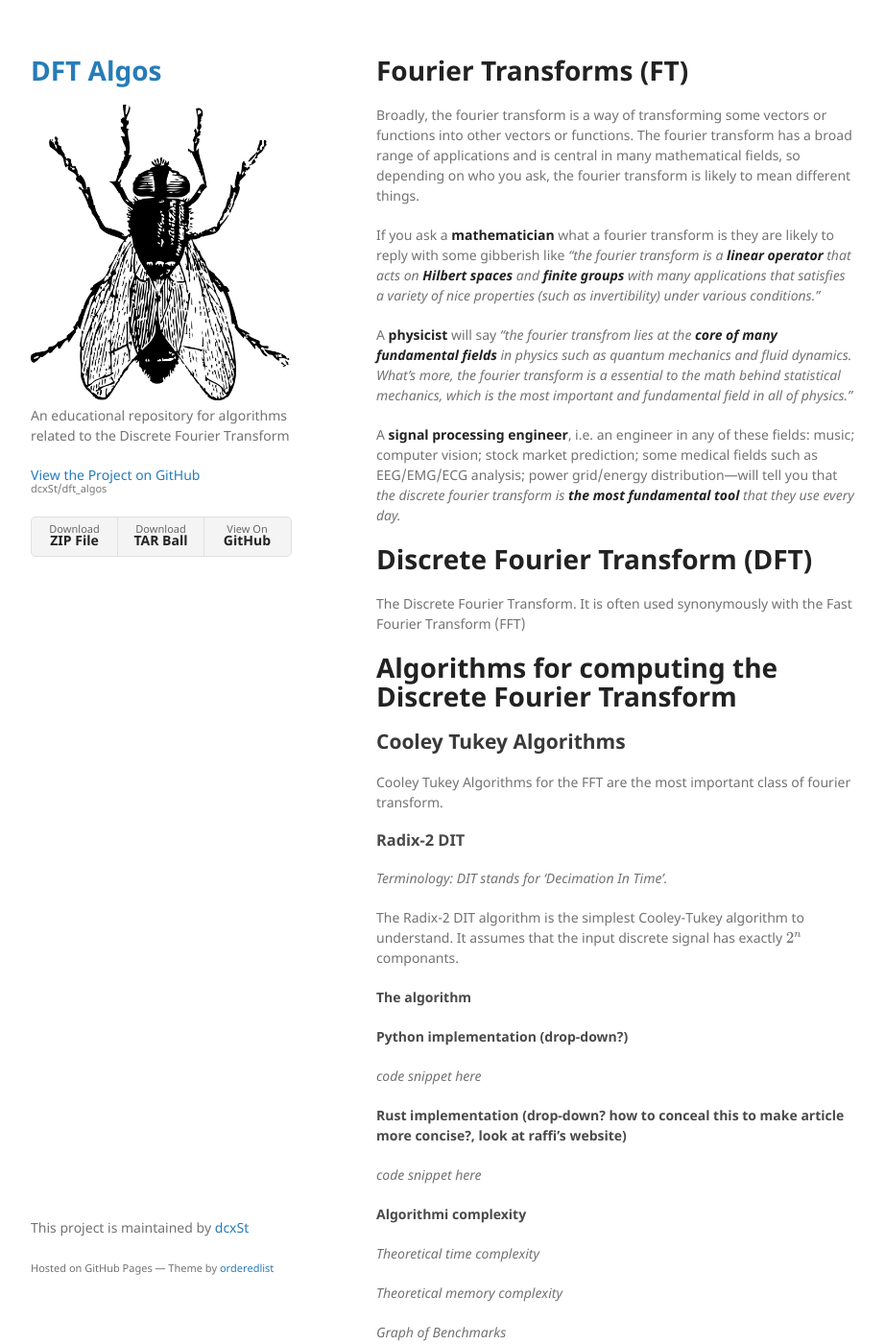
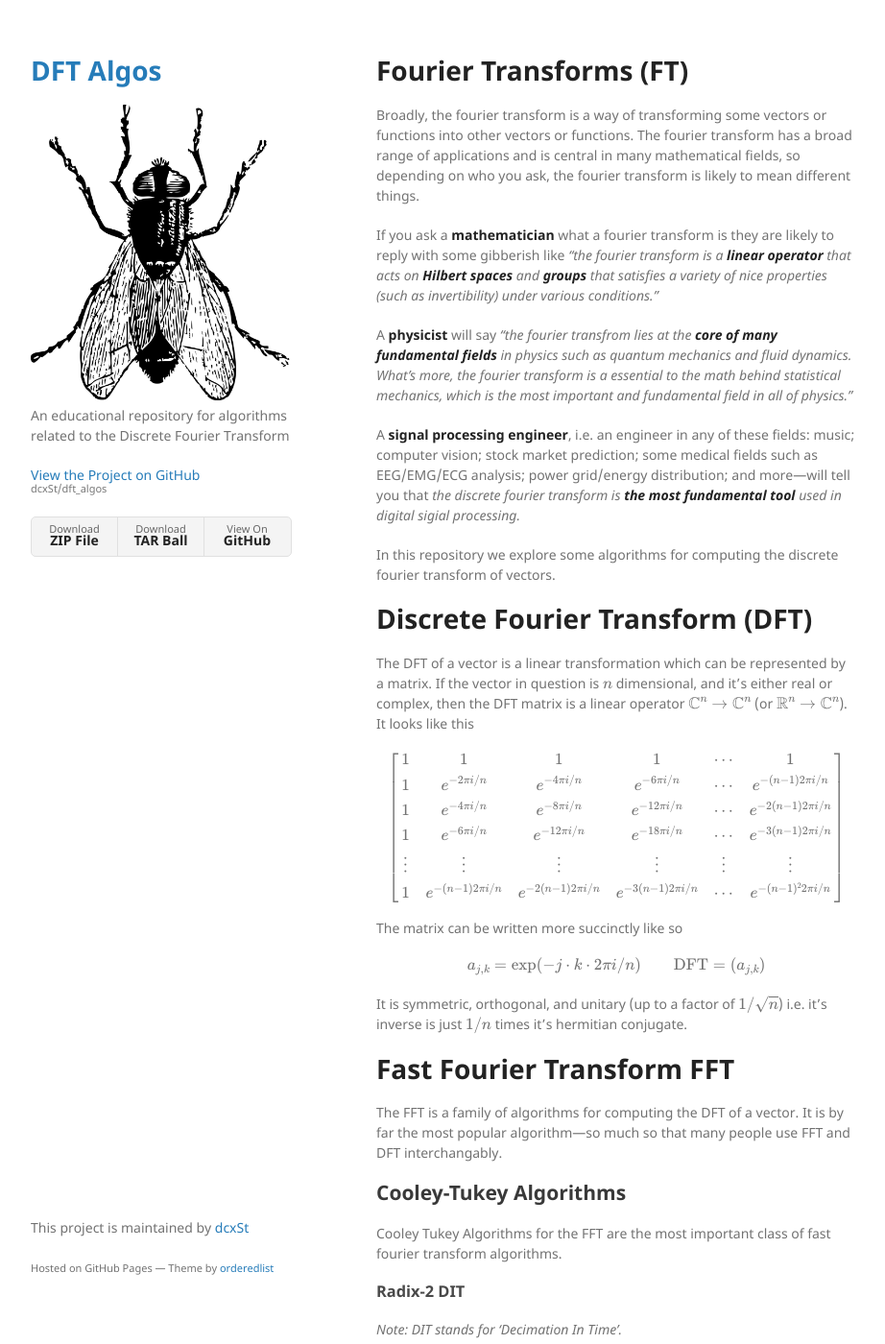
Before and after one commit to dcxSt/dft_algos, a Jekyll site: the page built from index.md, in a window 1280 px wide and 1400 px high. Shown: the whole window at 96% size, without its empty margins (178-1100 px from the left). Built offline with Jekyll 4.4.1, drawn with Linux system fonts in a browser that asks for light colours; formulas are drawn with MathJax 3; our own code applies the rules of GitHub Pages for plain Markdown files; some of the changed text lies outside the part shown.

Commit message:
added first code snipet and math

````diff
--- a/index.md
+++ b/index.md
@@ -5,29 +5,69 @@
 # Fourier Transforms (FT)
 Broadly, the fourier transform is a way of transforming some vectors or functions into other vectors or functions. The fourier transform has a broad range of applications and is central in many mathematical fields, so depending on who you ask, the fourier transform is likely to mean different things.
 
-If you ask a **mathematician** what a fourier transform is they are likely to reply with some gibberish like *"the fourier transform is a **linear operator** that acts on **Hilbert spaces** and **finite groups** with many applications that satisfies a variety of nice properties (such as invertibility) under various conditions."*
+If you ask a **mathematician** what a fourier transform is they are likely to reply with some gibberish like *"the fourier transform is a **linear operator** that acts on **Hilbert spaces** and **groups** that satisfies a variety of nice properties (such as invertibility) under various conditions."*
 
 A **physicist** will say *"the fourier transfrom lies at the **core of many fundamental fields** in physics such as quantum mechanics and fluid dynamics. What's more, the fourier transform is a essential to the math behind statistical mechanics, which is the most important and fundamental field in all of physics."*
 
-A **signal processing engineer**, i.e. an engineer in any of these fields: music; computer vision; stock market prediction; some medical fields such as EEG/EMG/ECG analysis; power grid/energy distribution—will tell you that *the discrete fourier transform is **the most fundamental tool** that they use every day.*
+A **signal processing engineer**, i.e. an engineer in any of these fields: music; computer vision; stock market prediction; some medical fields such as EEG/EMG/ECG analysis; power grid/energy distribution; and more—will tell you that *the discrete fourier transform is **the most fundamental tool** used in digital sigial processing.*
+
+In this repository we explore some algorithms for computing the discrete fourier transform of vectors.
 
 # Discrete Fourier Transform (DFT)
-The Discrete Fourier Transform. It is often used synonymously with the Fast Fourier Transform (FFT)
+The DFT of a vector is a linear transformation which can be represented by a matrix. If the vector in question is \\(n\\) dimensional, and it's either real or complex, then the DFT matrix is a linear operator \\(\mathbb{C}^n\to\mathbb{C}^n\\) (or \\(\mathbb{R}^n\to\mathbb{C}^n\\)). It looks like this
 
-# Algorithms for computing the Discrete Fourier Transform
+$$
+\begin{bmatrix}
+  1 & 1            & 1            & 1            & \cdots & 1 \\
+  1 & e^{-2\pi i/n} & e^{-4\pi i/n} & e^{-6\pi i/n} & \cdots & e^{-(n-1)2\pi i/n} \\
+  1 & e^{-4\pi i/n} & e^{-8\pi i/n} & e^{-12\pi i/n} & \cdots & e^{-2(n - 1)2\pi i/n} \\
+  1 & e^{-6\pi i/n} & e^{-12\pi i/n} & e^{-18\pi i/n} & \cdots & e^{-3(n - 1)2\pi i/n} \\
+  \vdots & \vdots & \vdots & \vdots & \vdots & \vdots \\
+  1 & e^{-(n-1)2\pi i/n} & e^{-2(n-1)2\pi i/n} & e^{-3(n-1)2\pi i/n} & \cdots & e^{-(n-1)^2 2\pi i/n}
+\end{bmatrix}
+$$
 
-## Cooley Tukey Algorithms
-Cooley Tukey Algorithms for the FFT are the most important class of fourier transform.
+The matrix can be written more succinctly like so
+
+\\[a_{j,k} = \exp(-j\cdot k\cdot 2\pi i/n)\qquad\text{DFT} = (a_{j,k})\\]
+
+It is symmetric, orthogonal, and unitary (up to a factor of \\(1/\sqrt n\\)) i.e. it's inverse is just \\(1/n\\) times it's hermitian conjugate.
+
+# Fast Fourier Transform FFT
+The FFT is a family of algorithms for computing the DFT of a vector. It is by far the most popular algorithm—so much so that many people use FFT and DFT interchangably.
+
+## Cooley-Tukey Algorithms
+Cooley Tukey Algorithms for the FFT are the most important class of fast fourier transform algorithms.
 
 ### Radix-2 DIT
-*Terminology: DIT stands for 'Decimation In Time'.*
+*Note: DIT stands for 'Decimation In Time'.*
 
-The Radix-2 DIT algorithm is the simplest Cooley-Tukey algorithm to understand. It assumes that the input discrete signal has exactly \\(2^n\\) componants.
+The Radix-2 algorithm is the simplest Cooley-Tukey algorithm to understand. It assumes that the input vector (/signal) has exactly \\(2^n\\) dimensions. Then uses recursion to break each signal in half.
 
-#### The algorithm
+![DIT FFT butterfly diagram](../assets/img/DIT-FFT-butterfly.png)
 
-#### Python implementation (drop-down?)
-*code snippet here*
+#### Python implementation
+
+A recursive implementation
+
+```python
+import numpy as np          # numpy library
+PI = np.py                  # the constant 3.14...
+
+def fft(arr):
+  n = arr.shape[0]          # assume arr len is a power of 2
+  if n == 1:
+    return arr[0]
+  else:
+    even = fft(arr[::2])    # FFT of even indices
+    odd = fft(arr[1::2])    # FFT of odd indices
+    phase = np.exp(2*PI*1.j/n * np.arange(n/2))
+    odd *= phase            # pointwise multiply odds by phase
+    return np.concatenate([even + odd , even - odd])
+```
+
+A for-loop implementation
+(what advantages does this offer over recursive? is it faster?, more readable?)
 
 #### Rust implementation (drop-down? how to conceal this to make article more concise?, look at raffi's website)
 *code snippet here*
````
Also changed, not shown: assets/img/DIT-FFT-butterfly.png (added).
